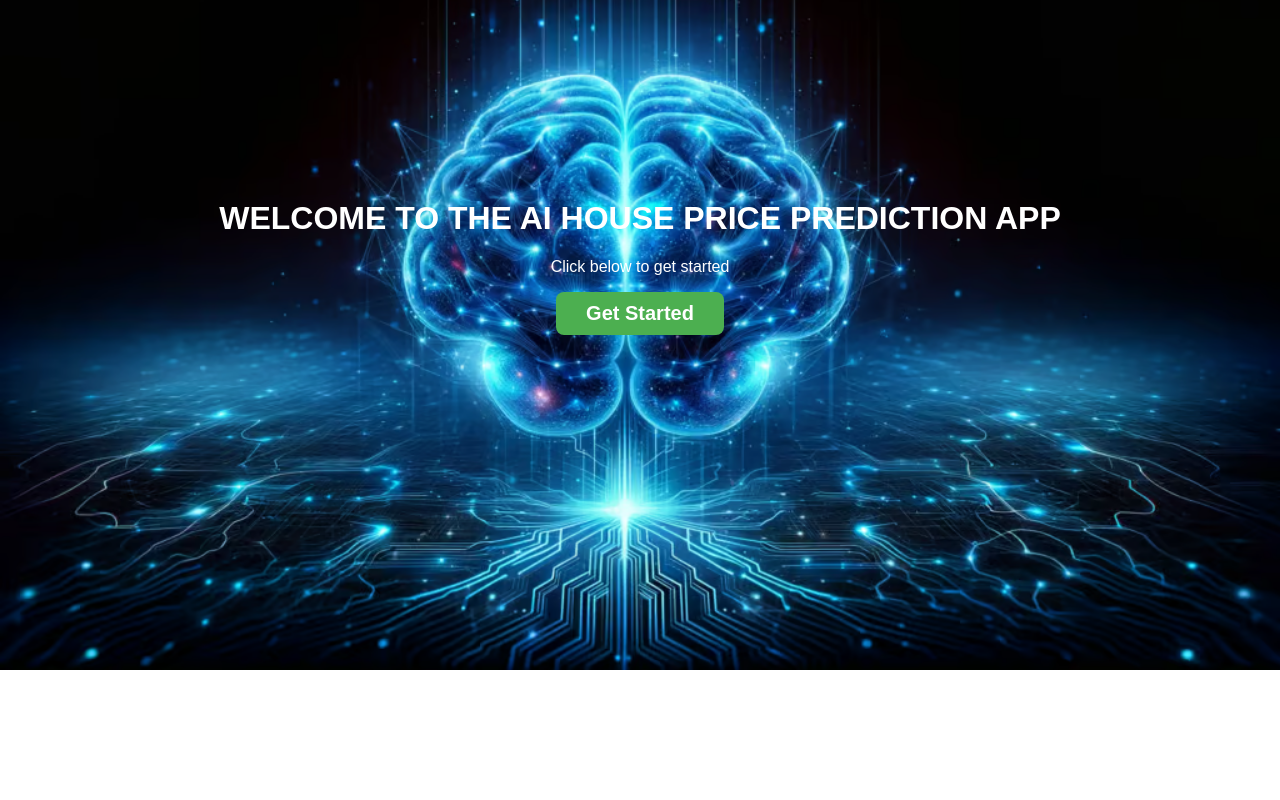
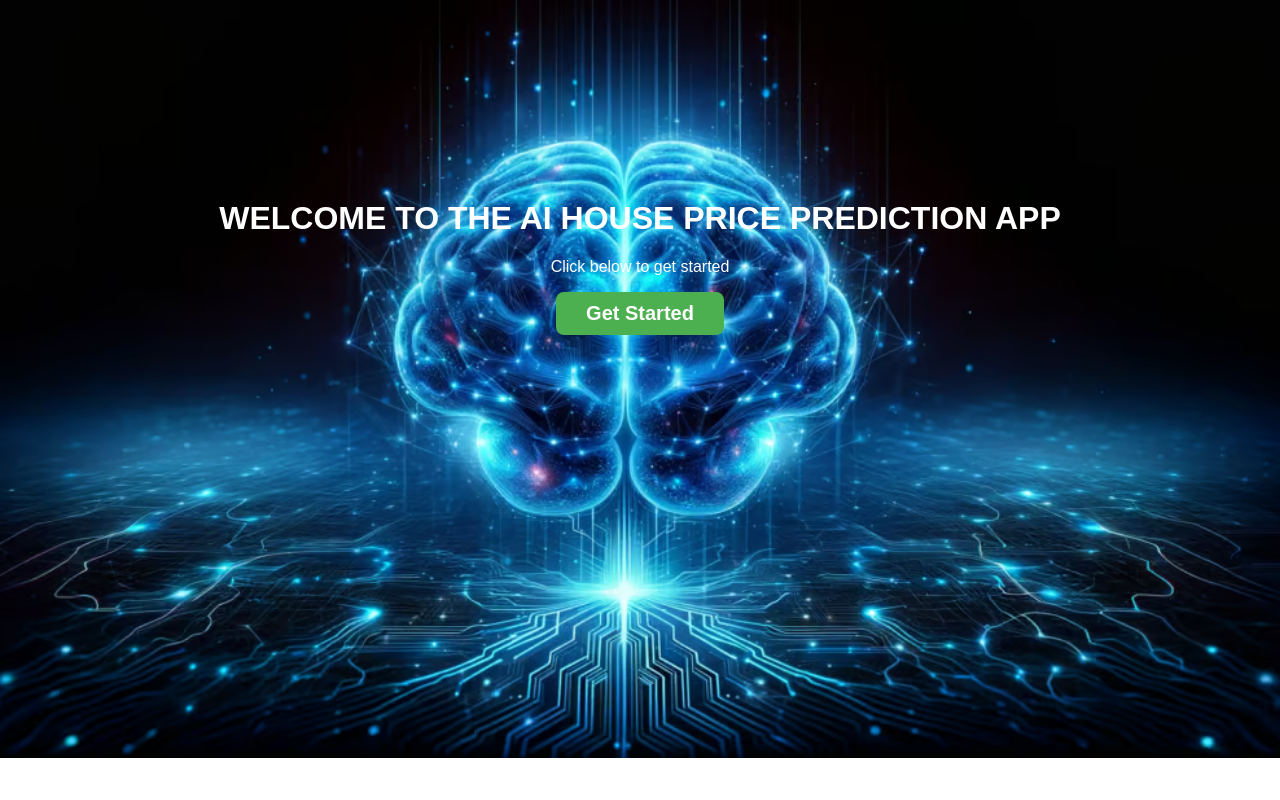
Before and after one commit to Naveed574/AI_House_Price_Prediction_Model, a Flask app: page / in a window 1280 px wide. Run offline with Flask 3, Linux system fonts and the light colour scheme; parts of the project's set-up code (start-up, migrations or seed data) failed here and were passed over.

Commit message:
Update landing.html

```diff
--- a/templates/landing.html
+++ b/templates/landing.html
@@ -15,7 +15,7 @@
             background-size: cover;
             background-repeat: no-repeat;
             background-position: center;
-            height: 400px;
+            height: 550px;
             color: white;
         }
 
```
